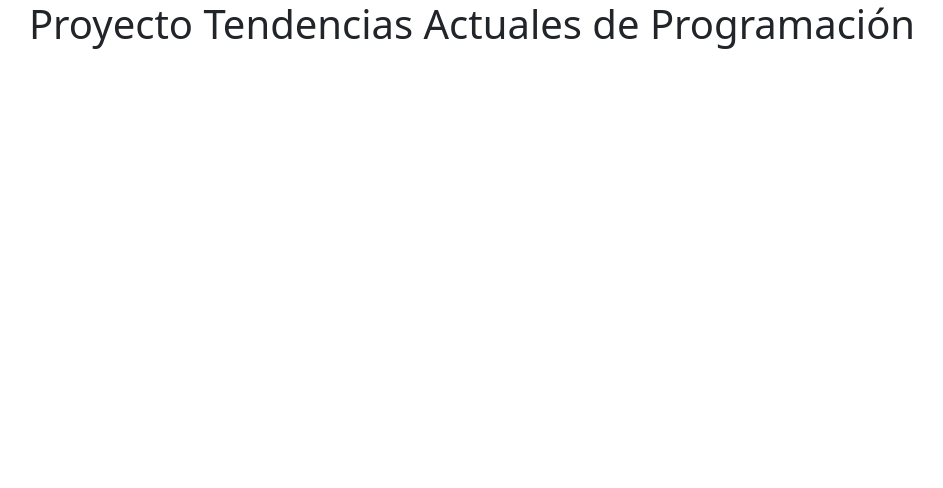
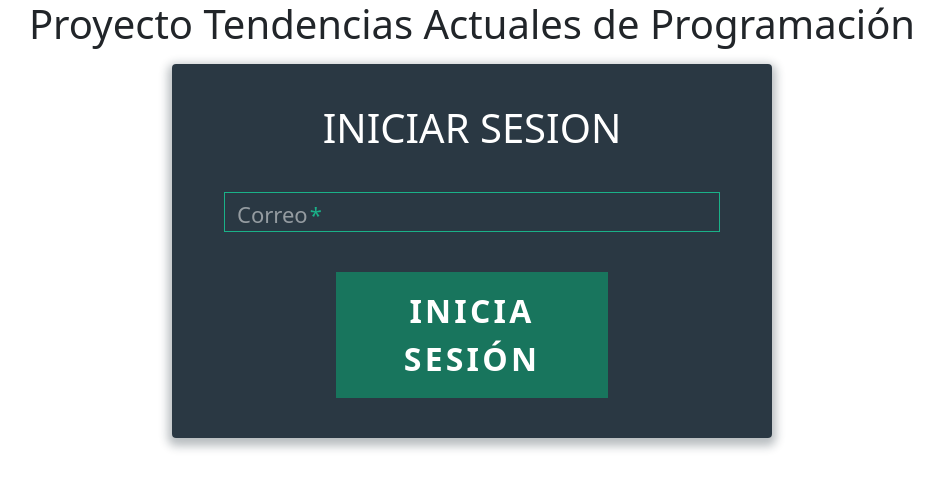
Before and after one commit to kevin-a1/Call-Center, an Angular app: page /login in a window 1280 px wide. Before the commit this address led to /. Shown: the top 488 px of the page, without its empty margins (168-1111 px from the left). Built offline with nearby package versions, Linux system fonts and the light colour scheme; no server answers.

Commit message:
Login con el correo terminado sin validar el campo con el @

```diff
--- a/src/app/app-routing.module.ts
+++ b/src/app/app-routing.module.ts
@@ -1,9 +1,11 @@
 import { NgModule } from '@angular/core';
 import { Routes, RouterModule } from '@angular/router';
 import { RegistroUsuarioComponent } from './components/registro-usuario/registro-usuario.component';
+import { LoginCorreoComponent } from './components/login-correo/login-correo.component'
 
 const routes: Routes = [
-  { path: 'registro-usuario', component:  RegistroUsuarioComponent }
+  { path: 'registro-usuario', component:  RegistroUsuarioComponent },
+  { path: 'login', component: LoginCorreoComponent}
 ];
 
 @NgModule({
--- a/src/app/app.component.html
+++ b/src/app/app.component.html
@@ -1,6 +1,5 @@
 <div class="container">
     <h1 style="text-align: center;">Proyecto Tendencias Actuales de Programación</h1>
 </div>
-<div class="">
+
  <router-outlet></router-outlet>
-</div>
--- a/src/app/components/login-correo/login-correo.component.css
+++ b/src/app/components/login-correo/login-correo.component.css
@@ -0,0 +1,223 @@
+*,
+*:before,
+*:after {
+    box-sizing: border-box;
+}
+
+body {
+    overflow: hidden;
+    background: url('../../../assets/img/ista-atardecer.jpg');
+    background-size: cover;
+    background-repeat: no-repeat;
+    background-attachment: fixed;
+}
+
+a {
+    text-decoration: none;
+    color: #1ab188;
+    transition: .5s ease;
+}
+
+a:hover {
+    color: #179b77;
+}
+
+.form {
+    background: rgba(19, 35, 47, 0.9);
+    padding: 40px;
+    max-width: 600px;
+    margin: 16px auto;
+    border-radius: 4px;
+    box-shadow: 0 4px 10px 4px rgba(19, 35, 47, 0.3);
+}
+
+.tab-group {
+    list-style: none;
+    padding: 0;
+    margin: 0 0 40px 0;
+}
+
+.tab-group:after {
+    content: "";
+    display: table;
+    clear: both;
+}
+
+.tab-group li a {
+    display: block;
+    text-decoration: none;
+    padding: 15px;
+    background: rgba(160, 179, 176, 0.25);
+    color: #a0b3b0;
+    font-size: 20px;
+    float: left;
+    width: 50%;
+    text-align: center;
+    cursor: pointer;
+    transition: .5s ease;
+}
+
+.tab-group li a:hover {
+    background: #179b77;
+    color: #ffffff;
+}
+
+.tab-group .active a {
+    background: #1ab188;
+    color: #ffffff;
+}
+
+.tab-content>div:last-child {
+    display: none;
+}
+
+h1 {
+    text-align: center;
+    color: #ffffff;
+    font-weight: 300;
+    margin: 0 0 40px;
+}
+
+label {
+    position: absolute;
+    transform: translateY(6px);
+    left: 13px;
+    color: rgba(255, 255, 255, 0.5);
+    transition: all 0.25s ease;
+    -webkit-backface-visibility: hidden;
+    pointer-events: none;
+    font-size: 22px;
+}
+
+label .req {
+    margin: 2px;
+    color: #1ab188;
+}
+
+label.active {
+    transform: translateY(50px);
+    left: 2px;
+    font-size: 14px;
+}
+
+label.active .req {
+    opacity: 0;
+}
+
+label.highlight {
+    color: #ffffff;
+}
+
+input,
+textarea {
+    font-size: 22px;
+    display: block;
+    width: 100%;
+    height: 40px;
+    padding: 5px 10px;
+    background: none;
+    background-image: none;
+    border: 1px solid #a0b3b0;
+    color: #ffffff;
+    border-radius: 0;
+    transition: border-color .25s ease, box-shadow .25s ease;
+}
+
+input:focus,
+textarea:focus {
+    outline: 0;
+    border-color: #1ab188;
+}
+
+textarea {
+    border: 2px solid #a0b3b0;
+    resize: vertical;
+}
+
+.field-wrap {
+    position: relative;
+    margin-bottom: 40px;
+}
+
+.top-row:after {
+    content: "";
+    display: table;
+    clear: both;
+}
+
+.top-row>div {
+    float: left;
+    width: 48%;
+    margin-right: 4%;
+}
+
+.top-row>div:last-child {
+    margin: 0;
+}
+
+.button {
+    text-align: center;
+    margin: auto;
+    border: 0;
+    outline: none;
+    border-radius: 0;
+    padding: 15px 0;
+    font-size: 2rem;
+    font-weight: 600;
+    text-transform: uppercase;
+    letter-spacing: .1em;
+    background: #18755d;
+    color: #ffffff;
+    transition: all 0.5s ease;
+    -webkit-appearance: none;
+}
+
+.button:hover,
+.button:focus {
+    background: #064937;
+}
+
+.button-block {
+    display: block;
+    width: 55%;
+}
+
+.forgot {
+    margin-top: -20px;
+    text-align: right;
+}
+
+
+/*My Styles*/
+
+main {
+    margin: auto;
+}
+
+.c-btn {
+    margin: auto;
+    text-align: center;
+}
+
+.btn-back {
+    margin-top: 30px;
+    width: 25%;
+    background: #8d2839;
+    color: #fff;
+    transition: all 0.5s ease;
+    text-transform: uppercase;
+    font-weight: 600;
+    letter-spacing: .1em;
+    border: 0;
+    -webkit-appearance: none;
+    padding: 5px;
+}
+
+.btn-back:hover,
+.btn-back:focus {
+    background: #5e0b18;
+}
+
+.center {
+    margin: auto;
+}
--- a/src/app/components/login-correo/login-correo.component.html
+++ b/src/app/components/login-correo/login-correo.component.html
@@ -1 +1,27 @@
-<p>login-correo works!</p>
+<main>
+    <link rel="stylesheet" href="login-correo.component.css">
+
+    <div class="form">
+
+        <div class="container">
+            <div id="signup">
+
+                <h1>INICIAR SESION</h1>
+
+                <form>
+
+                    <div class="field-wrap">
+                        <label>Correo<span class="req">*</span></label>
+                        <input [(ngModel)]="correo" name="correo" id="email"  type="text" required autocomplete="off" maxlength="50" />
+                    </div>
+                    <div class="c-btn">
+                        <button type="submit" (click)="verificar()" class="button button-block">Inicia Sesión</button>
+                    </div>
+                </form>
+            </div>
+        </div>
+    </div>
+
+    <script src="http://ajax.googleapis.com/ajax/libs/jquery/1.9.1/jquery.min.js"></script>
+    <script src="registro-usuario.component.js"></script>
+</main>
--- a/src/app/components/login-correo/login-correo.component.ts
+++ b/src/app/components/login-correo/login-correo.component.ts
@@ -1,4 +1,8 @@
 import { Component, OnInit } from '@angular/core';
+import { Usuario } from '../../models/usuario';
+import { UsuarioService } from '../../services/usuario.service';
+import { CargarScriptsService } from '../../services/cargar-scripts.service';
+import { Router } from "@angular/router";
 
 @Component({
   selector: 'app-login-correo',
@@ -7,9 +11,40 @@
 })
 export class LoginCorreoComponent implements OnInit {
 
-  constructor() { }
+  usuario:Usuario[] = [];
+  usuarios:Usuario = new Usuario();
+  correo = "";
+
+  constructor(private usuarioService: UsuarioService, cargarScriptsService: CargarScriptsService,  private router: Router) {
+    cargarScriptsService.load_js("registro-usuario.component.js");
+  }
 
   ngOnInit(): void {
+    this.usuarioService.listUser().subscribe(
+      data =>{
+        console.log(data);
+        this.usuario = data.data;
+      },err =>{console.log(err);
+      }
+    )
   }
 
+
+ verificar(){
+   let dato;
+   let very = false;
+   for (const i in this.usuario) {
+     dato = this.usuario[i]
+     if (dato.correo == this.correo) {
+       this.router.navigate(['/'])//Kelly aqui debes colocar la direccion de tu pestaña
+       very = true;
+     }
+   }
+   if (!very) {
+     alert('Este usuario no se encuentra registrado')
+     this.router.navigate(['/registro-usuario'])
+   }
+ }
+
+
 }
--- a/src/app/components/registro-usuario/registro-usuario.component.html
+++ b/src/app/components/registro-usuario/registro-usuario.component.html
@@ -12,7 +12,7 @@
 
                     <div class="field-wrap">
                         <label>Correo<span class="req">*</span></label>
-                        <input [(ngModel)]="usuario.correo" name="correo" id="email" type="email" required readonly value="ejemplo@gmail.com" autocomplete="off" maxlength="100" />
+                        <input [(ngModel)]="usuario.correo" name="correo" id="email" type="email" required autocomplete="off" value="andresk2108o@gmail.com" maxlength="100" />
                     </div>
 
                     <div class="top-row">
--- a/src/app/components/registro-usuario/registro-usuario.component.ts
+++ b/src/app/components/registro-usuario/registro-usuario.component.ts
@@ -19,7 +19,6 @@
   }
 
   ngOnInit(): void {
-    this.usuario.correo = 'ejemplo@gmail.com';
   }
 
   registrar() {
--- a/src/app/services/usuario.service.ts
+++ b/src/app/services/usuario.service.ts
@@ -20,4 +20,8 @@
     return this.http.post(`${this.BASE_URL}/usuario/crear`, usuario);
   }
 
+  listUser(): Observable<any>{
+    return this.http.get(`${this.BASE_URL}/usuario/lista`)
+  }
+
 }
```
